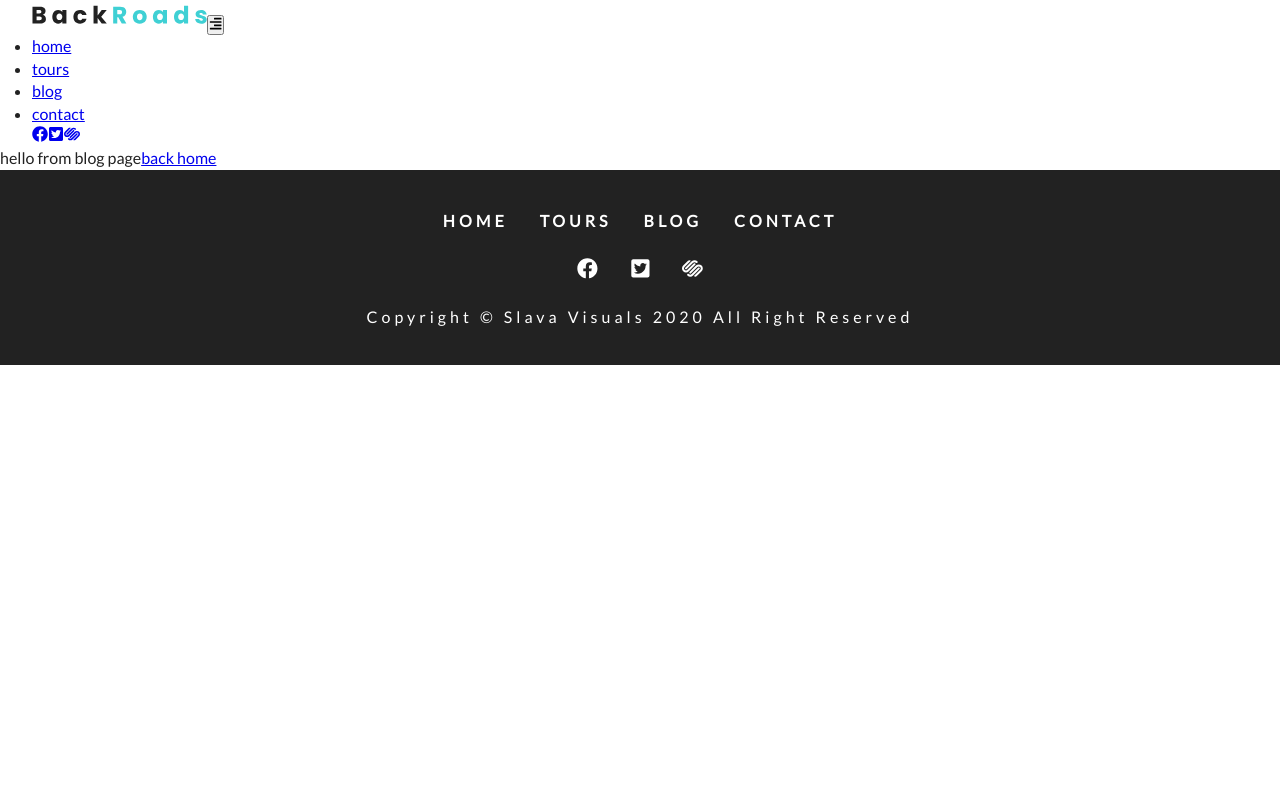
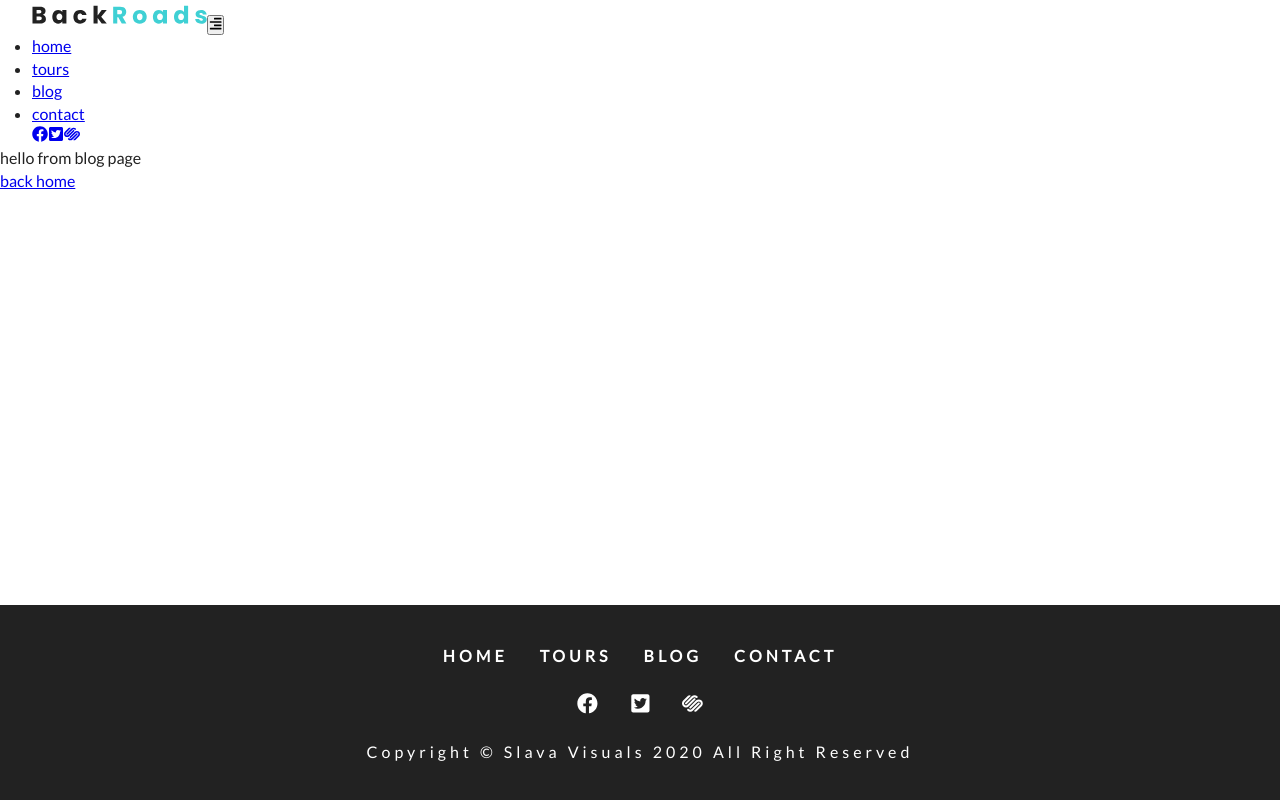
Before and after one commit to slavavisuals/blog, a Gatsby site: page /blog in a window 1280 px wide. Built offline with nearby package versions, Linux system fonts and the light colour scheme; Gatsby itself is replaced by a stand-in of ours.

Commit message:
footer fix
fixing footer height

```diff
--- a/src/components/Layout.js
+++ b/src/components/Layout.js
@@ -5,11 +5,11 @@ import "./layout.css"
 
 const Layout = ({ children }) => {
   return (
-    <>
+    <main>
       <Navbar />
       {children}
       <Footer />
-    </>
+    </main>
   )
 }
 
--- a/src/components/layout.css
+++ b/src/components/layout.css
@@ -72,6 +72,8 @@ p {
   background: transparent;
   color: var(--primaryColor);
 }
-/* .gatsby-image-wrapper {
-  max-height: 600px;
-} */
+main {
+  min-height: 100vh;
+  flex-direction: column;
+  display: flex;
+}
--- a/src/css/footer.module.css
+++ b/src/css/footer.module.css
@@ -1,4 +1,5 @@
 .footer {
+  margin-top: auto;
   background: var(--mainBlack);
   padding: 2rem;
   text-align: center;
```
